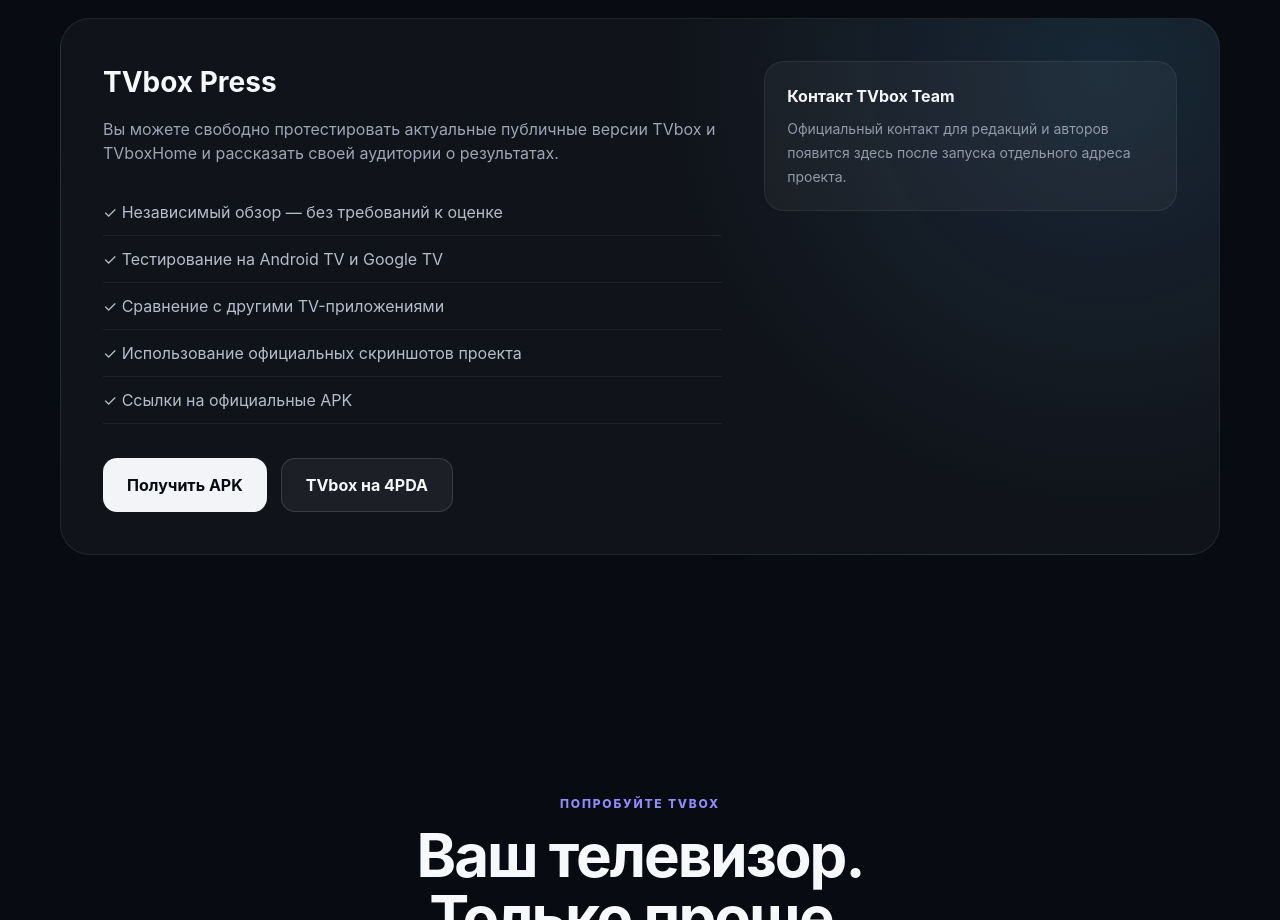
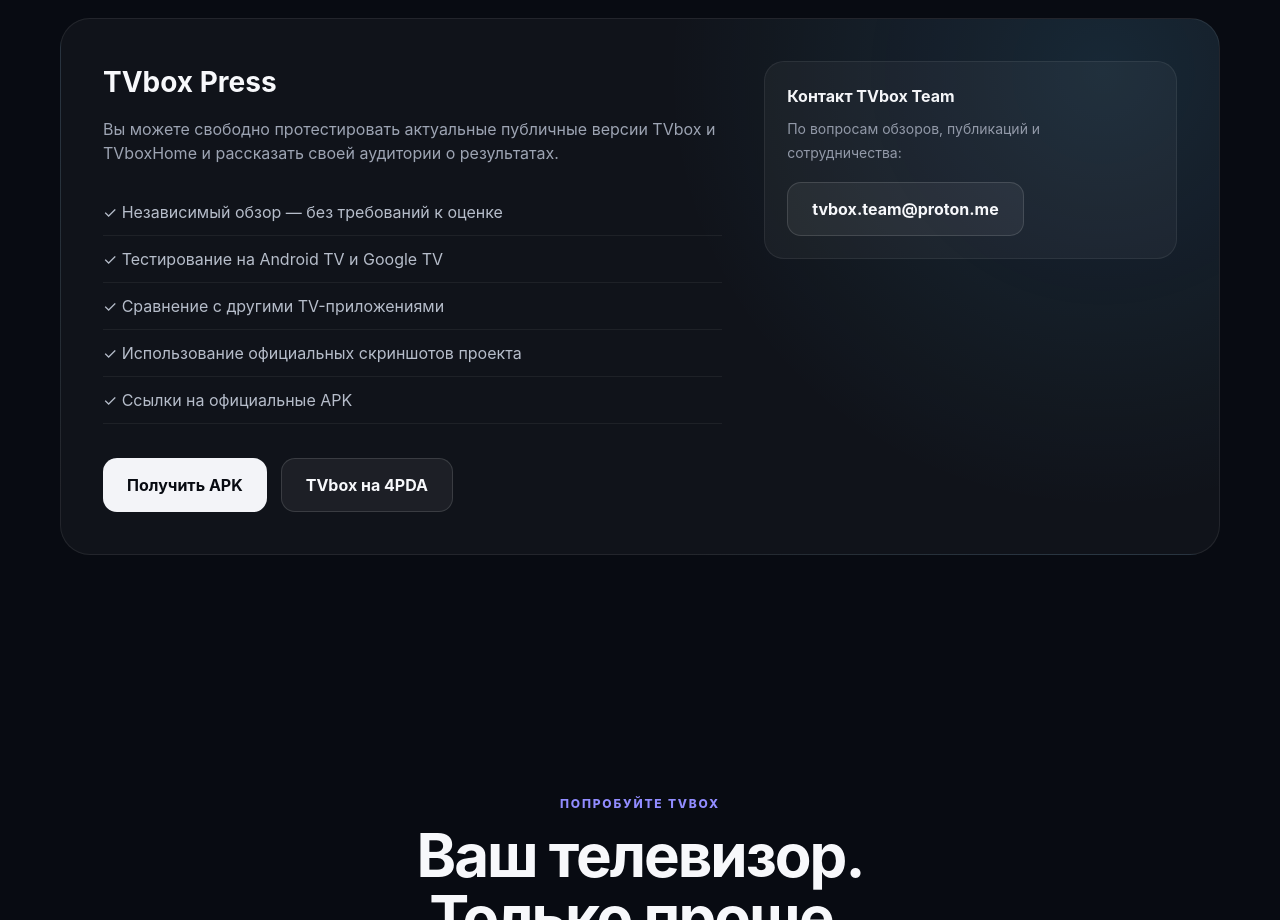
Before and after one commit to Commodo163/tvbox-site, a plain HTML site: page index.html in a window 1280 px wide. Shown: the part 3860-4780 px from the top of the page. Drawn offline with Linux system fonts and the light colour scheme.

Commit message:
Add TVbox Team public contact

```diff
--- a/index.html
+++ b/index.html
@@ -862,9 +862,15 @@
           <strong>Контакт TVbox Team</strong>
 
           <span>
-            Официальный контакт для редакций и авторов появится здесь
-            после запуска отдельного адреса проекта.
+            По вопросам обзоров, публикаций и сотрудничества:
           </span>
+
+          <div style="margin-top:18px">
+            <a class="btn btn-secondary"
+               href="mailto:tvbox.team@proton.me">
+               tvbox.team@proton.me
+            </a>
+          </div>
         </div>
 
       </div>
```
